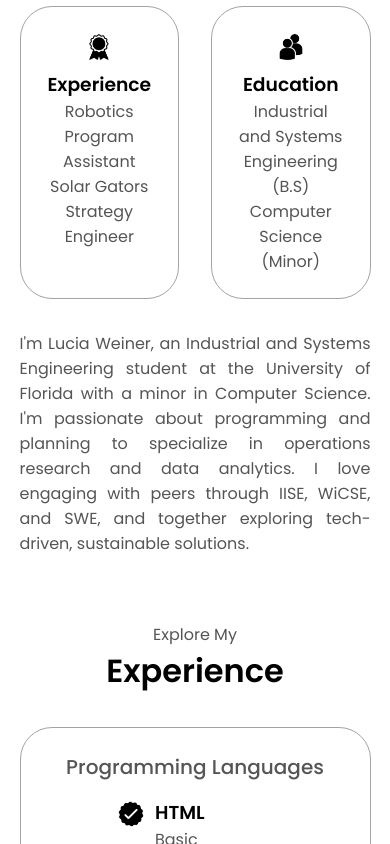
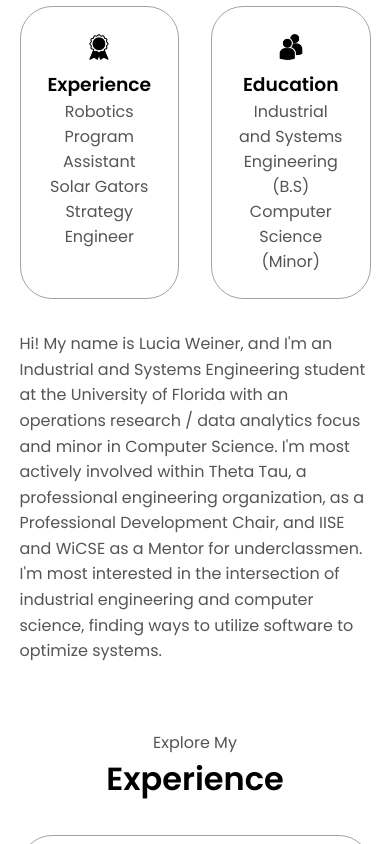
Before and after one commit to LuciaWeiner/html-css-js-portfolio, a plain HTML site: page index.html in a window 390 px wide. Shown: the part 1156-2000 px from the top of the page. Drawn offline with Linux system fonts and the light colour scheme.

Commit message:
Pic and Description
Updated the sizing for the profile picture and changed the about section summary

```diff
--- a/index.html
+++ b/index.html
@@ -83,9 +83,10 @@
                     </div>
                 </div>
                 <div class="text-container">
-                    <p>I'm Lucia Weiner, an Industrial and Systems Engineering student at the University of Florida with a minor in Computer Science.
-                        I'm passionate about programming and planning to specialize in operations research and data analytics. I love engaging with peers through IISE, WiCSE, and SWE,
-                        and together exploring tech-driven, sustainable solutions.
+                    <p>Hi! My name is Lucia Weiner, and I'm an Industrial and Systems Engineering student at the University of Florida with an operations research / data analytics focus and minor in Computer Science.
+                        I'm most actively involved within Theta Tau, a professional engineering organization, as a Professional Development Chair, and IISE and WiCSE as a Mentor for underclassmen. I'm most interested in the
+                        intersection of industrial engineering and computer science, finding ways to utilize software to optimize systems.
+
                     </p>
                 </div>
             </div>
--- a/mediaqueries.css
+++ b/mediaqueries.css
@@ -102,7 +102,7 @@
         text-align: center;
     }
     .section__pic-container {
-        width: auto;
+        width: 300;
         height: 46vw;
         justify-content: center;
     }
--- a/style.css
+++ b/style.css
@@ -178,11 +178,15 @@ section {
     display:flex;
     height: 400px;
     width: 400px;
+    justify-content: center;
     margin: auto 0;
 }
 
 .section__pic-container img {
     border-radius: 2rem;
+    object-fit: cover;
+    width: 100%;
+    height: 100%;
 }
 
 .section__text {
@@ -289,6 +293,11 @@ section {
 
 .about-containers, .about-details-containers {
     display: flex;
+}
+
+.about-details-containers .text-container p {
+    text-align: left;
+    line-height: 1.6;
 }
 
 .arrow {
```
